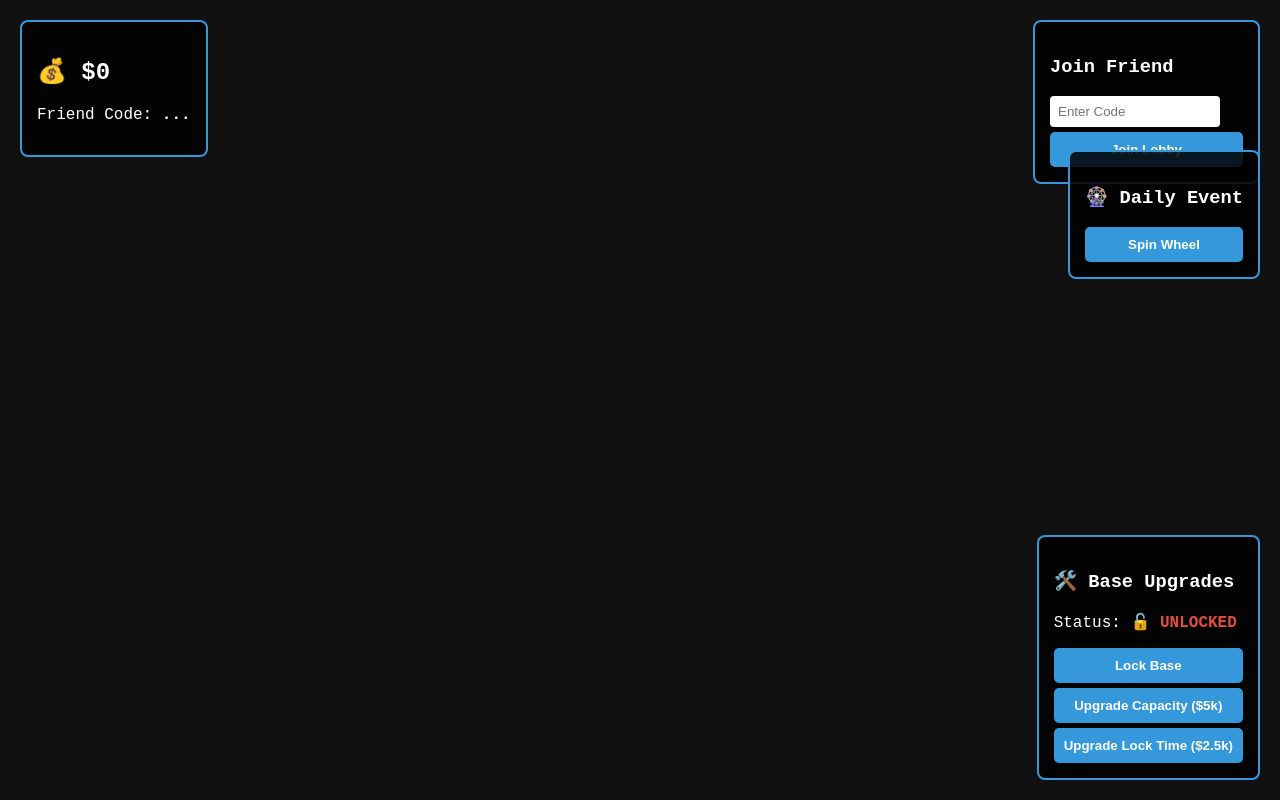
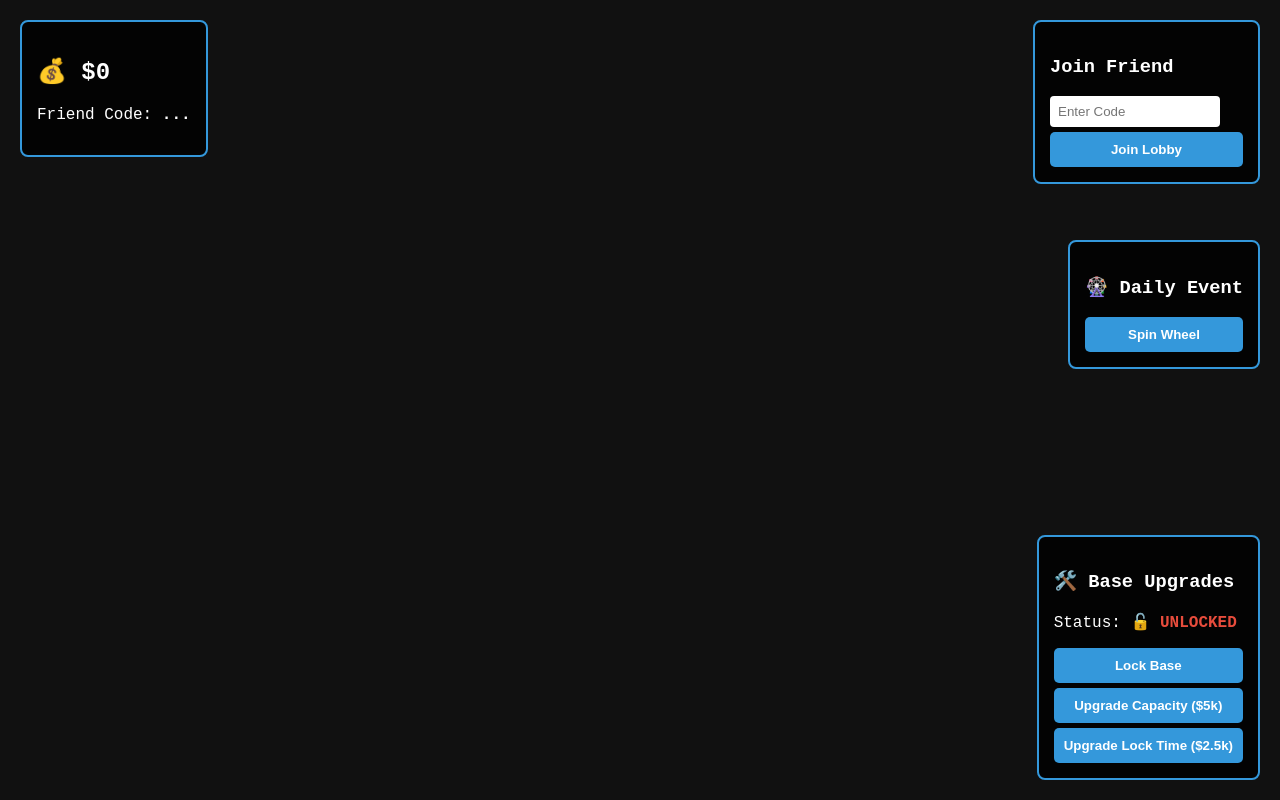
Before and after one commit to Pinstaria/stealtheanimal, a website: page index.html in a window 1280 px wide. Drawn offline with nearby package versions, Linux system fonts and the light colour scheme.

Commit message:
Update index.html

```diff
--- a/index.html
+++ b/index.html
@@ -10,7 +10,7 @@
         .hud-box { pointer-events: auto; background: rgba(0, 0, 0, 0.85); color: white; padding: 15px; border-radius: 8px; position: absolute; border: 2px solid #3498db; }
         #top-left { top: 20px; left: 20px; }
         #top-right { top: 20px; right: 20px; }
-        #events-menu { top: 150px; right: 20px; }
+        #events-menu { top: 240px; right: 20px; }
         #upgrades-menu { bottom: 20px; right: 20px; }
         button { background: #3498db; color: white; border: none; padding: 10px; cursor: pointer; font-weight: bold; border-radius: 5px; margin-top: 5px; width: 100%; display: block; }
         button:hover { background: #2980b9; }
```
